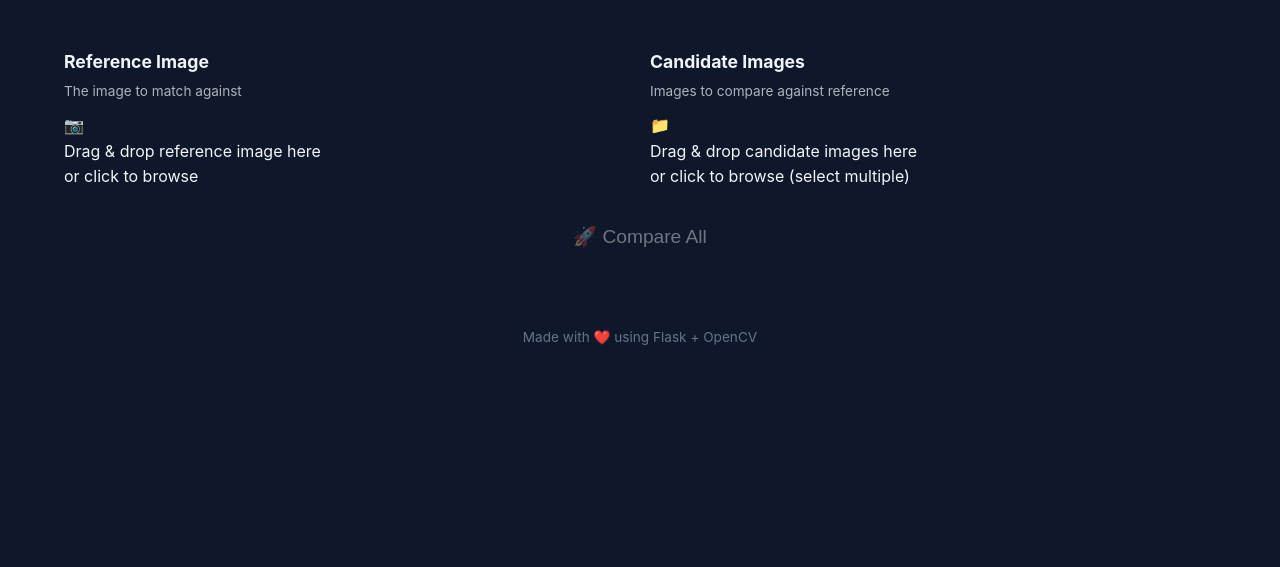
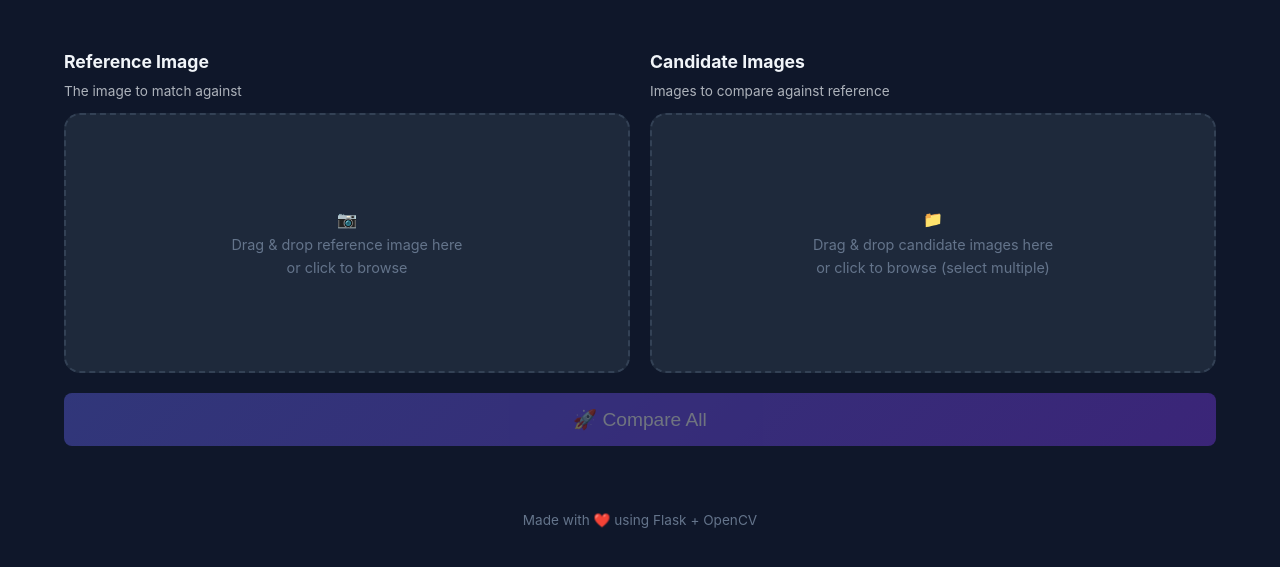
Before and after one commit to sankaroffzl/image-accuracy-finder, a Flask app: page / in a window 1280 px wide. Shown: the part 140-707 px from the top of the page. Run offline with Flask 3, Linux system fonts and the light colour scheme.

Commit message:
fix: add dropzone CSS, fix theme toggle, add file validation, remove dead overlay

```diff
--- a/static/css/style.css
+++ b/static/css/style.css
@@ -543,10 +543,15 @@
   font-size: 1.2em;
   border: none;
   border-radius: 8px;
-  background: var(--primary);
+  background: linear-gradient(135deg, var(--accent), #7c3aed);
   color: white;
   cursor: pointer;
   transition: opacity 0.3s;
+}
+
+.compare-btn:not(:disabled):hover {
+  transform: translateY(-2px);
+  box-shadow: 0 8px 24px rgba(99, 102, 241, 0.4);
 }
 
 .compare-btn:disabled {
--- a/static/js/main.js
+++ b/static/js/main.js
@@ -23,13 +23,30 @@
   if (e.dataTransfer.files[0]) handleRefFile(e.dataTransfer.files[0]);
 });
 
+const VALID_TYPES = ['image/png', 'image/jpeg', 'image/webp'];
+const MAX_SIZE = 16 * 1024 * 1024; // 16MB
+
+function validateFile(file) {
+  if (!VALID_TYPES.includes(file.type)) {
+    alert('Please upload a PNG, JPG, or WEBP image.');
+    return false;
+  }
+  if (file.size > MAX_SIZE) {
+    alert('File is too large. Maximum is 16MB.');
+    return false;
+  }
+  return true;
+}
+
 function handleRefFile(file) {
+  if (!validateFile(file)) return;
   refFile = file;
   const reader = new FileReader();
   reader.onload = (e) => {
     refImg.src = e.target.result;
     refPreview.hidden = false;
     refDropzone.querySelector('.dropzone-content').hidden = true;
+    refDropzone.classList.add('has-image');
   };
   reader.readAsDataURL(file);
   updateCompareBtn();
@@ -40,6 +57,7 @@
   refFile = null;
   refPreview.hidden = true;
   refDropzone.querySelector('.dropzone-content').hidden = false;
+  refDropzone.classList.remove('has-image');
   refInput.value = '';
   updateCompareBtn();
 });
@@ -65,9 +83,11 @@
 });
 
 function handleCandFiles(files) {
-  candFiles = [...candFiles, ...Array.from(files)];
+  const valid = Array.from(files).filter(f => validateFile(f));
+  candFiles = [...candFiles, ...valid];
   candCount.textContent = candFiles.length;
-  candList.hidden = false;
+  candList.hidden = candFiles.length === 0;
+  if (candFiles.length > 0) candDropzone.classList.add('has-image');
   updateCompareBtn();
 }
 
@@ -76,6 +96,7 @@
   candFiles = [];
   candCount.textContent = '0';
   candList.hidden = true;
+  candDropzone.classList.remove('has-image');
   candInput.value = '';
   updateCompareBtn();
 });
@@ -113,11 +134,13 @@
 
 // Theme toggle
 document.getElementById('themeToggle')?.addEventListener('click', () => {
-  document.body.classList.toggle('dark');
-  localStorage.setItem('theme', document.body.classList.contains('dark') ? 'dark' : 'light');
+  const isLight = document.body.classList.toggle('light-theme');
+  document.getElementById('themeToggle').textContent = isLight ? '☀️' : '🌙';
+  localStorage.setItem('theme', isLight ? 'light' : 'dark');
 });
 
 // Load saved theme
-if (localStorage.getItem('theme') === 'dark') {
-  document.body.classList.add('dark');
+if (localStorage.getItem('theme') === 'light') {
+  document.body.classList.add('light-theme');
+  document.getElementById('themeToggle').textContent = '☀️';
 }
--- a/templates/index.html
+++ b/templates/index.html
@@ -9,11 +9,6 @@
 </head>
 <body>
     <button class="theme-toggle" id="themeToggle" aria-label="Toggle theme">🌙</button>
-
-    <div class="loading-overlay" id="loadingOverlay">
-        <div class="spinner"></div>
-        <p>Analyzing images...</p>
-    </div>
 
     <div class="container">
         <header class="header">
@@ -31,7 +26,7 @@
             <div class="dropzone-wrapper">
               <h3>Reference Image</h3>
               <p class="dropzone-hint">The image to match against</p>
-              <div class="dropzone" id="ref-dropzone">
+              <div class="upload-zone dropzone" id="ref-dropzone">
                 <div class="dropzone-content">
                   <span class="dropzone-icon">📷</span>
                   <p>Drag & drop reference image here</p>
@@ -49,7 +44,7 @@
             <div class="dropzone-wrapper">
               <h3>Candidate Images</h3>
               <p class="dropzone-hint">Images to compare against reference</p>
-              <div class="dropzone" id="cand-dropzone">
+              <div class="upload-zone dropzone" id="cand-dropzone">
                 <div class="dropzone-content">
                   <span class="dropzone-icon">📁</span>
                   <p>Drag & drop candidate images here</p>
```
